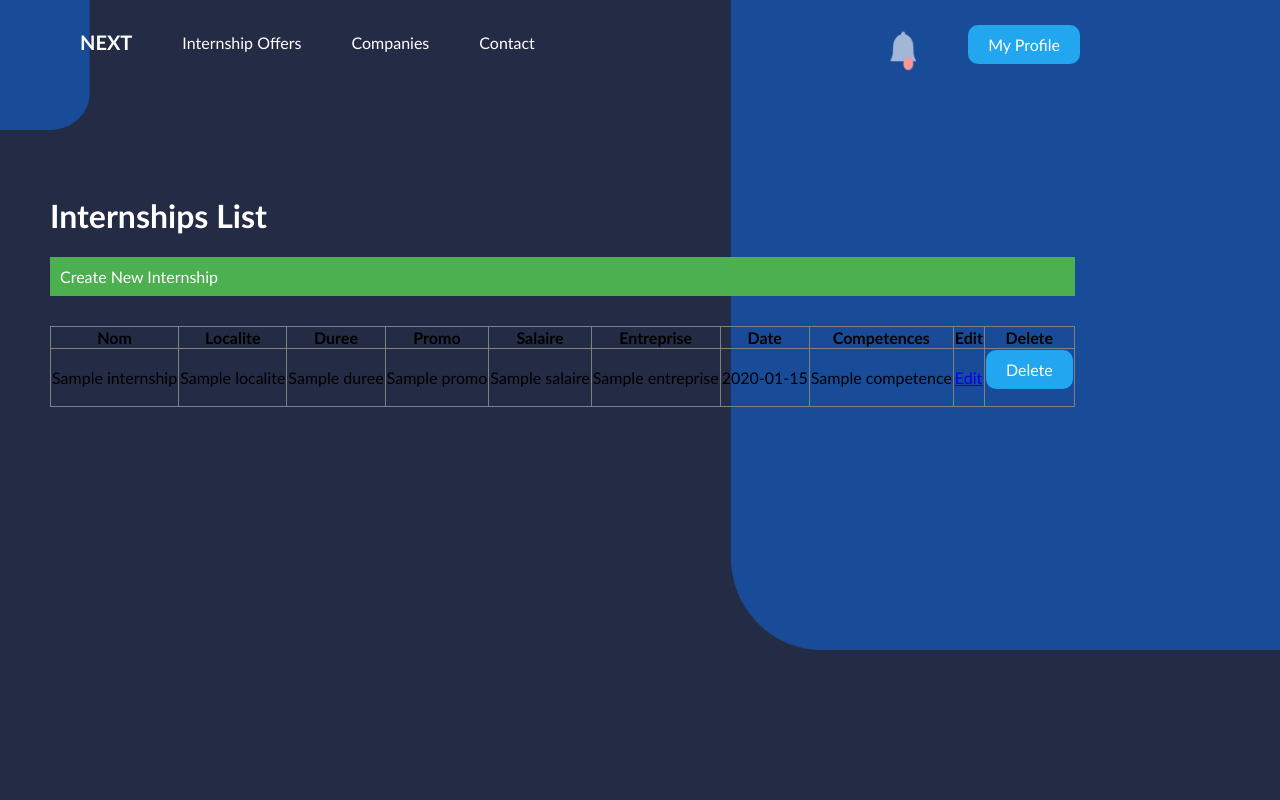
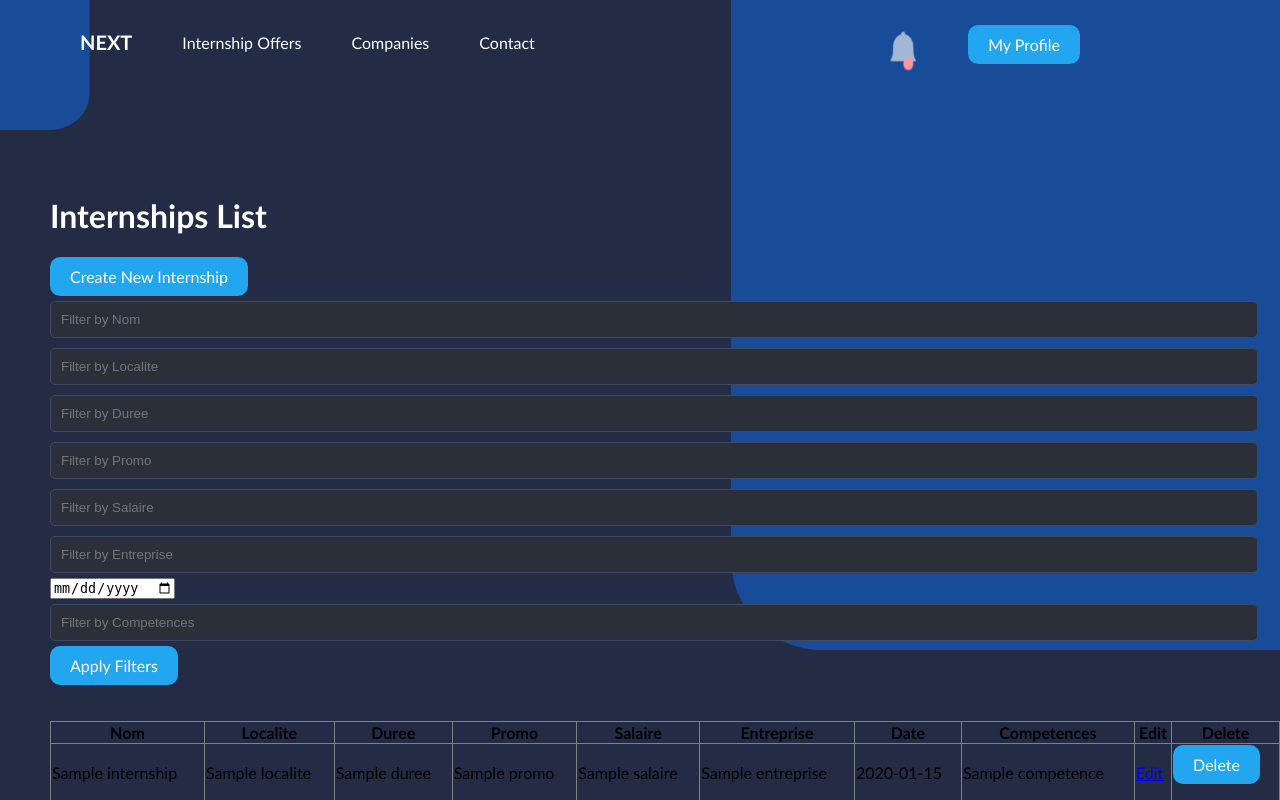
Before and after one commit to Mehdi5598/WEB, a Laravel app: template Projet Web Baty Files/resources/views/Internships/index.blade.php in a window 1280 px wide. Run offline with Laravel 12, Linux system fonts and the light colour scheme; the template is opened without the code that fills it: most values are stand-ins (such as "Sample title", 1, 10 or a date in 2020).

Commit message:
Update index.blade.php

```diff
--- a/Projet Web Baty Files/resources/views/Internships/index.blade.php
+++ b/Projet Web Baty Files/resources/views/Internships/index.blade.php
@@ -50,7 +50,22 @@ use Carbon\Carbon;
 @section('content')
 <main>
     <h1>Internships List</h1>
-    <a href="{{ route('internships.create') }}" style="padding: 10px; background-color: #4CAF50; color: white; text-decoration: none; margin-bottom: 10px; display: inline-block;">Create New Internship</a>
+    <a class="create" href="{{ route('internships.create') }}"><button>Create New Internship</button> </a>
+    <div>
+        <form action="{{ route('internships.index') }}" method="GET">
+            <div>
+                <input type="text" name="nom" placeholder="Filter by Nom" value="{{ request('nom') }}">
+                <input type="text" name="localite" placeholder="Filter by Localite" value="{{ request('localite') }}">
+                <input type="text" name="duree" placeholder="Filter by Duree" value="{{ request('duree') }}">
+                <input type="text" name="promo" placeholder="Filter by Promo" value="{{ request('promo') }}">
+                <input type="text" name="salaire" placeholder="Filter by Salaire" value="{{ request('salaire') }}">
+                <input type="text" name="entreprise" placeholder="Filter by Entreprise" value="{{ request('entreprise') }}">
+                <input type="date" name="date" placeholder="Filter by Date" value="{{ request('date') }}">
+                <input type="text" name="competences" placeholder="Filter by Competences" value="{{ request('competences') }}">
+            </div>
+            <button type="submit">Apply Filters</button>
+        </form>
+    </div>
 
     <table border="1">
         <thead>
@@ -82,11 +97,9 @@ use Carbon\Carbon;
                     <span>{{ $competence->name }}</span>{{ !$loop->last ? ', ' : '' }}
                     @endforeach
                 </td>
-                <!-- Edit button -->
                 <td>
                     <a href="{{ route('internships.edit', $internship->id) }}">Edit</a>
                 </td>
-                <!-- Delete button -->
                 <td>
                     <form action="{{ route('internships.destroy', $internship->id) }}" method="POST">
                         @csrf
```
